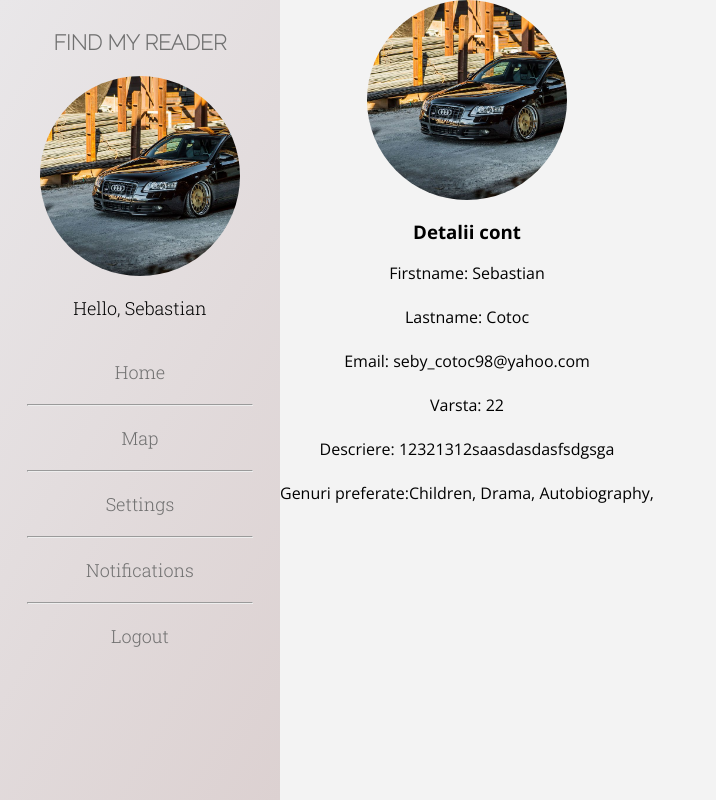
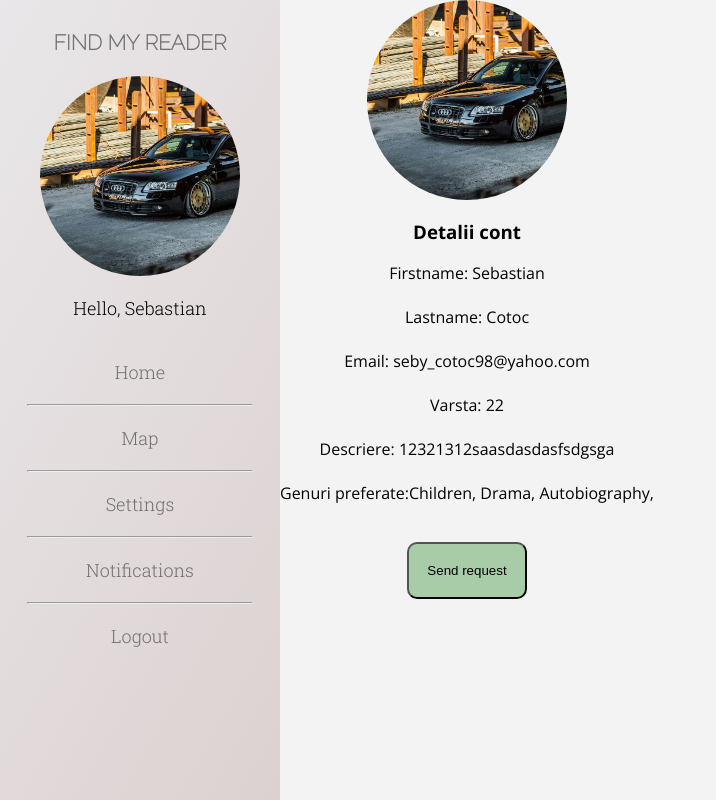
Before and after one commit to Corbix/Find-my-Reader, a PHP site: the page made by myreader/profile.php in a window 1280 px wide. Shown: the whole page, without its empty margins (0-716 px from the left). Run offline with PHP 8.4, Linux system fonts and the light colour scheme; a user stored in the database is signed in; data comes from the database, SQL or seed files in the repository; data that the repository does not hold is empty.

Commit message:
Update profile.php

```diff
--- a/myreader/profile.php
+++ b/myreader/profile.php
@@ -29,6 +29,7 @@ $dbh = null;
     <head>
     <title>My reader</title>
 	<link rel="stylesheet" href="stylesheets/style.css">
+	<link rel="stylesheet" href="stylesheets/notifications.css">
     <link rel="stylesheet" href="https://fonts.googleapis.com/css?family=Open+Sans:400,600,700,800&amp;display=swap">
     <link rel="stylesheet"
         href="https://fonts.googleapis.com/css2?family=Raleway:wght@100&amp;display=swap&quot; rel=&quot;stylesheet">
@@ -113,6 +114,7 @@ $dbh = null;
 				$dbh = null;
 				?>
 			</p>
+			<button class="send_request">Send request</button>
 		</center>
 		</div>
 	</body>
```
